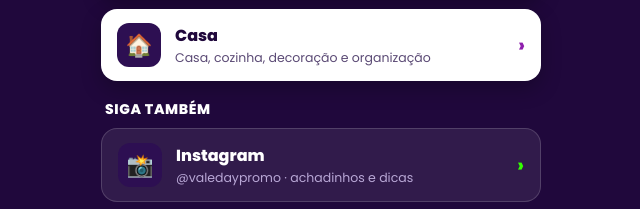
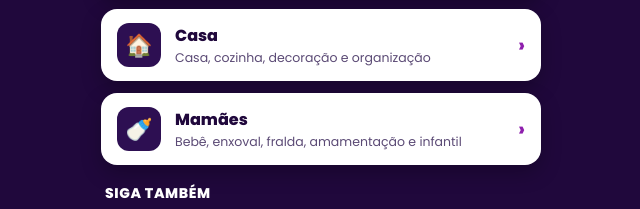
Before and after one commit to valedaypromo/valedaypromo.github.io, a plain HTML site: page index.html in a window 1280 px wide. Shown: the part 811-1020 px from the top of the page, without its empty margins (319-959 px from the left). Drawn offline with Linux system fonts and the light colour scheme; no server answers.

Commit message:
site: Telegram Mamaes

```diff
--- a/index.html
+++ b/index.html
@@ -160,6 +160,11 @@ document.addEventListener('click', function (ev) {
     <span class="txt"><strong>Casa</strong><small>Casa, cozinha, decoração e organização</small></span>
     <span class="seta">›</span>
   </a>
+  <a class="botao" href="https://t.me/ValeDayPromoMamaes" target="_blank" rel="noopener">
+    <span class="ico">🍼</span>
+    <span class="txt"><strong>Mamães</strong><small>Bebê, enxoval, fralda, amamentação e infantil</small></span>
+    <span class="seta">›</span>
+  </a>
 
   <h3 class="canal">Siga também</h3>
 
```
